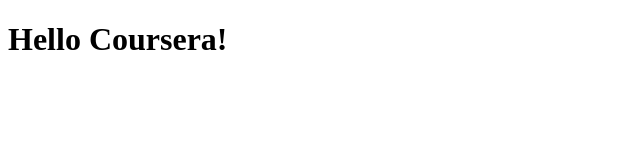
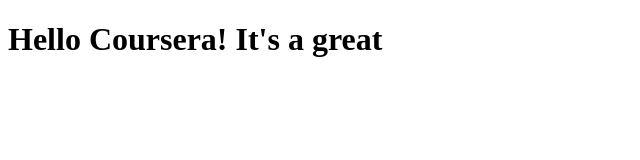
Before and after one commit to nicolenicolesun/coursera-test, a plain HTML site: page site/index.html in a window 1280 px wide. Shown: the whole page, without its empty margins (0-640 px from the left). Drawn offline with Linux system fonts and the light colour scheme.

Commit message:
:Small addition to our page content.

```diff
--- a/site/index.html
+++ b/site/index.html
@@ -4,6 +4,8 @@
 	<title>Hello Coursera!</title>
 </head>
 <body>
-<h1>Hello Coursera!</h1>
+<h1>Hello Coursera!
+    <span>It's a great</span>
+</h1>
 </body>
 </html>
```
